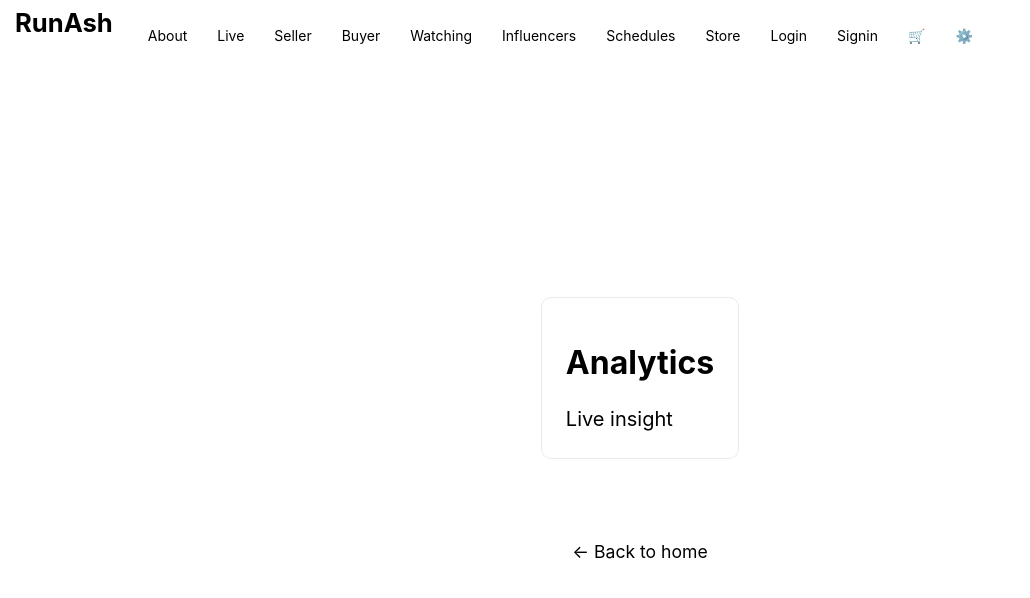
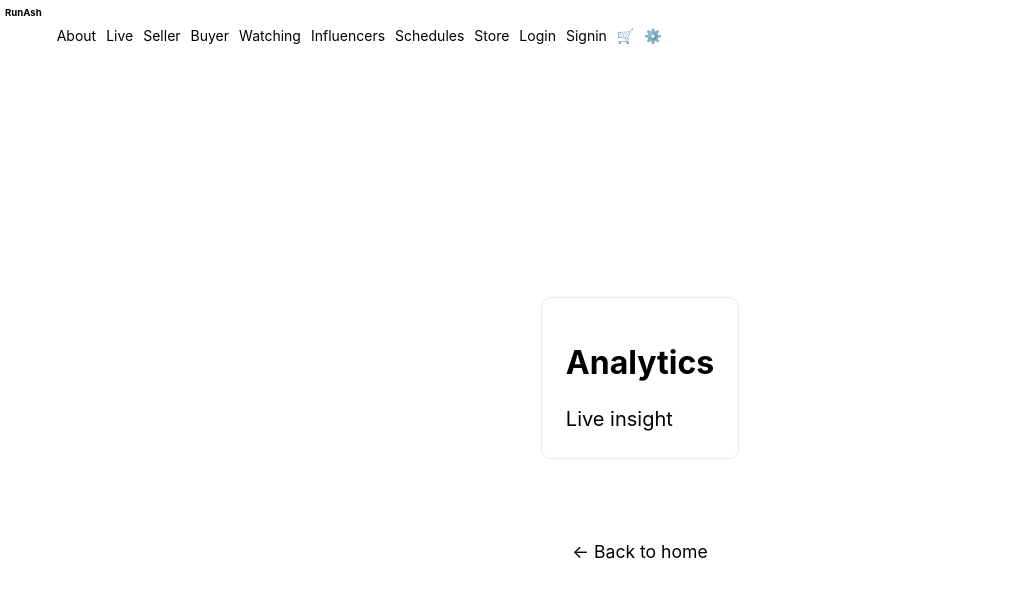
Before and after one commit to rammurmu/next, a Next.js app: page /analytics in a window 1280 px wide. Shown: the top 598 px of the page, without its empty margins (0-1030 px from the left). Built offline with nearby package versions, Linux system fonts and the light colour scheme.

Commit message:
Update Navbar.css

```diff
--- a/components/Navbar.css
+++ b/components/Navbar.css
@@ -29,7 +29,7 @@ li a:hover {
 
 .logo {
   margin: 0;
-  font-size: 1.60em;
+  font-size: 0.60em;
 }
 
 .main-nav {
@@ -41,7 +41,7 @@ li a:hover {
 
 .logo a,
 .main-nav a {
-  padding: 5px 15px;
+  padding: 5px 5px;
   text-transform: uppercase-lowercase;
   text-align: centre;
   display: flex;
```
